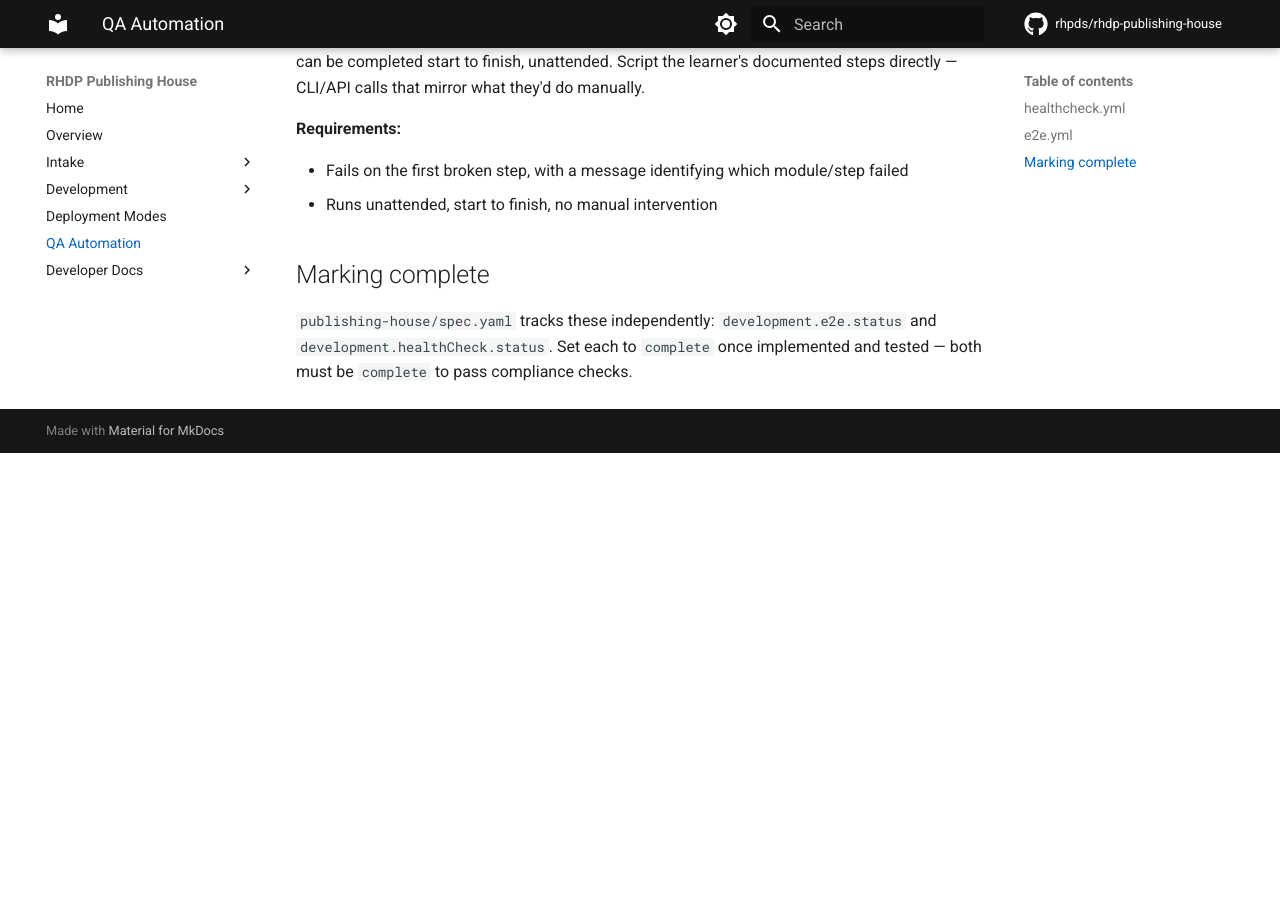
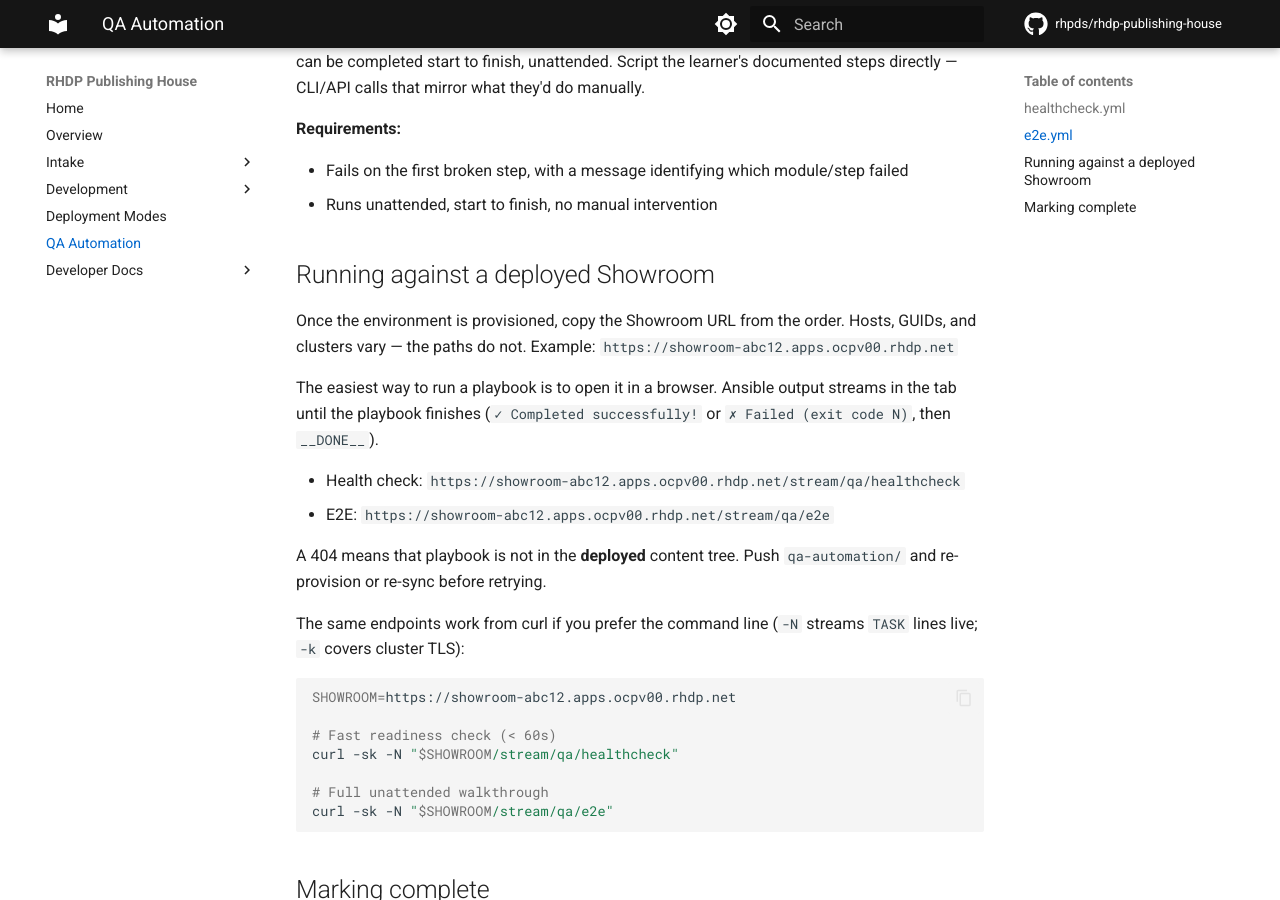
Before and after one commit to rhpds/rhdp-publishing-house, an MkDocs documentation site: the page built from docs/user/qa-automation.md, in a window 1280 px wide and 900 px high, scrolled down 1127 px. Built offline with MkDocs 1.6.1 and Material for MkDocs 9.7.7, drawn with Linux system fonts in a browser that asks for light colours; comment, search, counter and statistics services are not loaded; before the commit the page ends 1580 px from its top, so only the background shows below that.

Commit message:
docs: explain how to run QA playbooks on a deployed Showroom
Authors need the live /stream/qa/healthcheck and /stream/qa/e2e endpoints once an environment is provisioned; document the browser path first, then curl.

Co-authored-by: Cursor <cursoragent@cursor.com>

````diff
--- a/docs/user/qa-automation.md
+++ b/docs/user/qa-automation.md
@@ -38,6 +38,29 @@ Walks through the learner's steps from the module content and confirms the works
 - Fails on the first broken step, with a message identifying which module/step failed
 - Runs unattended, start to finish, no manual intervention
 
+## Running against a deployed Showroom
+
+Once the environment is provisioned, copy the Showroom URL from the order. Hosts, GUIDs, and clusters vary — the paths do not. Example: `https://showroom-abc12.apps.ocpv00.rhdp.net`
+
+The easiest way to run a playbook is to open it in a browser. Ansible output streams in the tab until the playbook finishes (`✓ Completed successfully!` or `✗ Failed (exit code N)`, then `__DONE__`).
+
+- Health check: `https://showroom-abc12.apps.ocpv00.rhdp.net/stream/qa/healthcheck`
+- E2E: `https://showroom-abc12.apps.ocpv00.rhdp.net/stream/qa/e2e`
+
+A 404 means that playbook is not in the **deployed** content tree. Push `qa-automation/` and re-provision or re-sync before retrying.
+
+The same endpoints work from curl if you prefer the command line (`-N` streams `TASK` lines live; `-k` covers cluster TLS):
+
+```bash
+SHOWROOM=https://showroom-abc12.apps.ocpv00.rhdp.net
+
+# Fast readiness check (< 60s)
+curl -sk -N "$SHOWROOM/stream/qa/healthcheck"
+
+# Full unattended walkthrough
+curl -sk -N "$SHOWROOM/stream/qa/e2e"
+```
+
 ## Marking complete
 
 `publishing-house/spec.yaml` tracks these independently: `development.e2e.status` and `development.healthCheck.status`. Set each to `complete` once implemented and tested — both must be `complete` to pass compliance checks.
````
Also changed, not shown: docs/index.md (+1 -1 lines).
